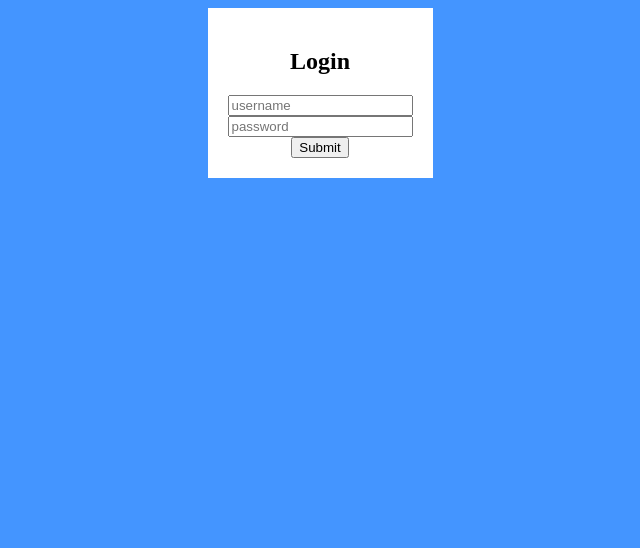
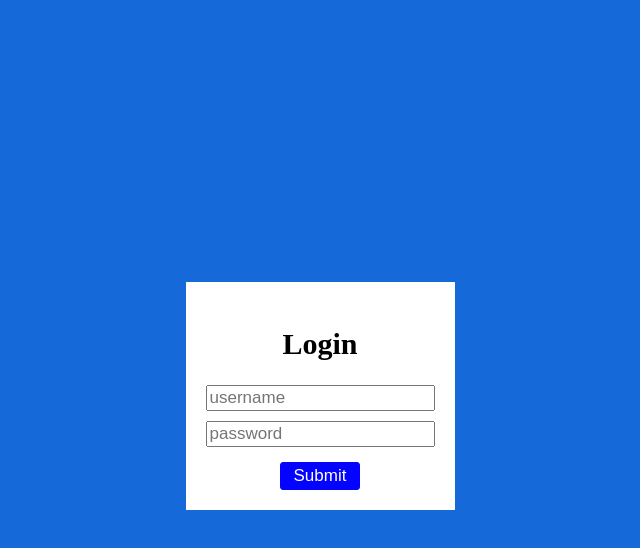
Before and after one commit to GourieJagtap/Login-Page, a plain HTML site: page index.html in a window 1280 px wide. Shown: the whole page, without its empty margins (320-960 px from the left). Drawn offline with Linux system fonts and the light colour scheme.

Commit message:
commit 3

```diff
--- a/index.css
+++ b/index.css
@@ -1,11 +1,35 @@
 body{
-    background-color: rgb(68, 149, 255);
+    background-color: rgb(21, 105, 216);
     display:flex;
     justify-content:center;
     align-items:center;
+    height: 97vh;
 }
 #login-box{
     background-color:white;
     padding:20px;
     text-align:center;
 }
+h2{
+    font-size:30px;
+}
+#username{
+    margin-bottom: 10px;
+    font-size: 17px;
+}
+#password{
+    margin-bottom: 10px;
+    font-size: 17px;
+}
+#submit{
+    background-color: rgb(3, 3, 255);
+    color: white;
+    margin-top: 5px;
+    padding: 3px 13px;
+    font-size:17px;
+    border-radius:3px;
+    border: 1px solid rgb(3, 3, 255);
+}
+#submit:hover{
+    background-color: rgb(22, 72, 209);
+}
--- a/index.html
+++ b/index.html
@@ -13,7 +13,7 @@
         <form action="">
         <input type="username" placeholder="username" id="username"><br>
         <input type="password" placeholder="password" id="password"><br>
-        <input type="submit">
+        <input type="submit" id="submit">
         </form>
     </div>
 </body>
```
